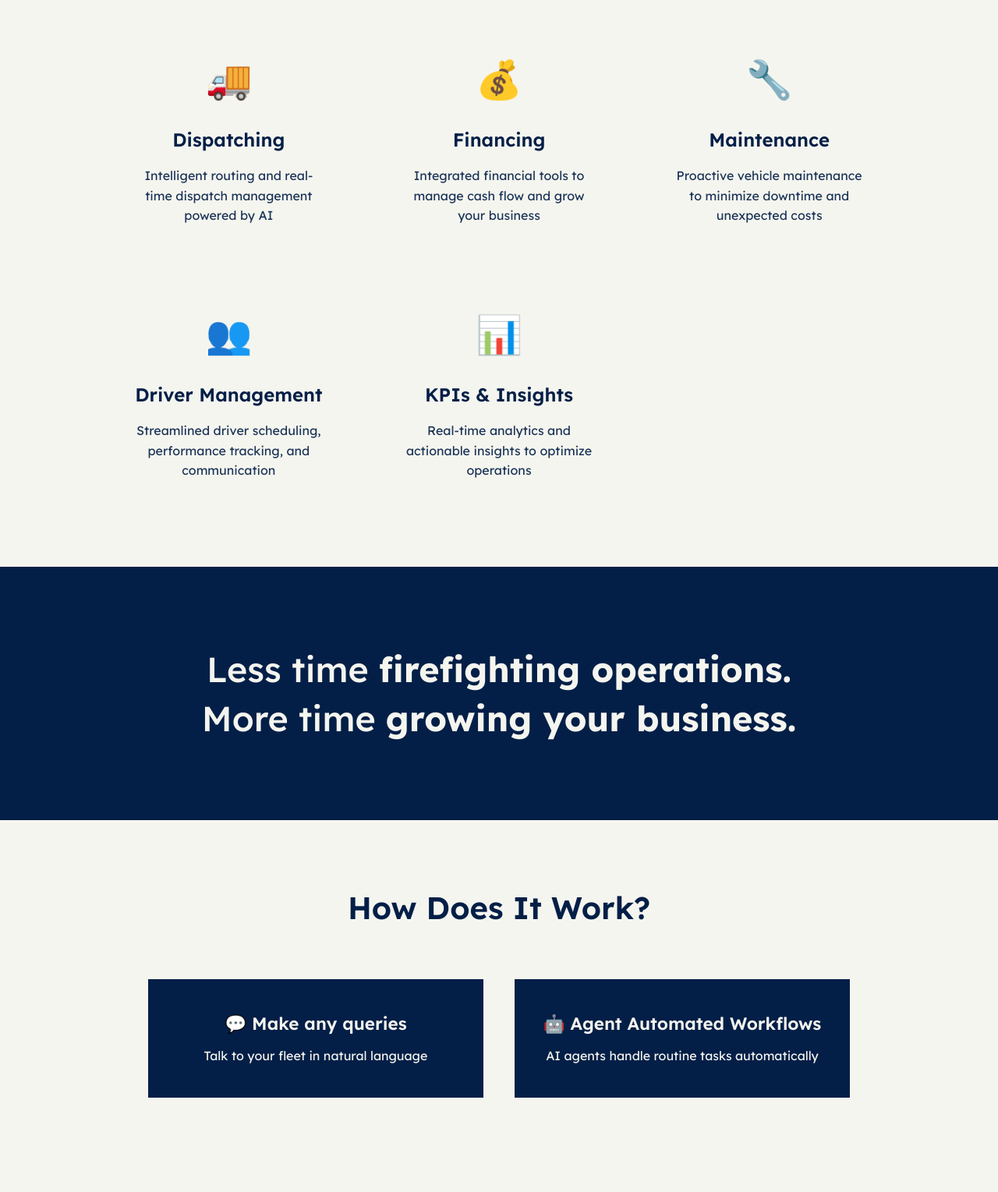
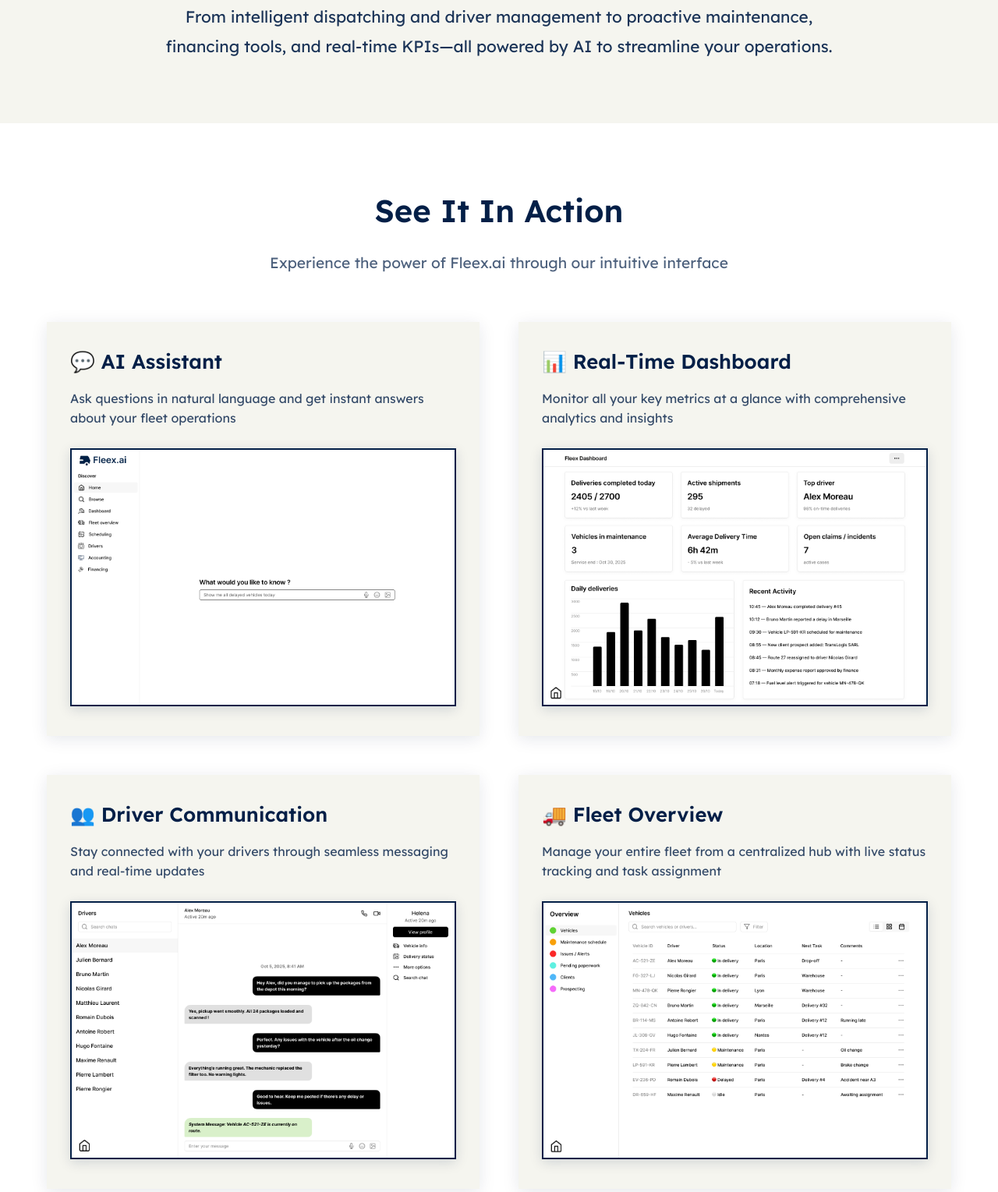
Before and after one commit to tatalarou/website, a plain HTML site: page index.html in a window 1280 px wide. Shown: the part 1355-2884 px from the top of the page at 78% size. Drawn offline with Linux system fonts and the light colour scheme.

Commit message:
Refactor index.html to enhance the product showcase section with new layout and styling. Replace the previous features grid with a more visually appealing showcase format, including updated descriptions and images. Introduce a footer social links section for improved connectivity. Adjust styles for better responsiveness across devices.

```diff
--- a/index.html
+++ b/index.html
@@ -170,79 +170,85 @@
         .features h2 {
             text-align: center;
             font-size: 2.5rem;
-            margin-bottom: 60px;
+            margin-bottom: 30px;
             font-weight: 600;
         }
 
-        .features-grid {
+        .features-summary {
+            text-align: center;
+            font-size: 1.3rem;
+            max-width: 900px;
+            margin: 0 auto;
+            line-height: 1.8;
+            color: #031f47;
+            opacity: 0.9;
+        }
+
+        /* Product Showcase */
+        .product-showcase {
+            background-color: #fff;
+            padding: 80px 0;
+        }
+
+        .product-showcase h2 {
+            text-align: center;
+            font-size: 2.5rem;
+            margin-bottom: 20px;
+            font-weight: 600;
+            color: #031f47;
+        }
+
+        .product-showcase .subtitle {
+            text-align: center;
+            font-size: 1.2rem;
+            color: #031f47;
+            opacity: 0.7;
+            margin-bottom: 60px;
+            max-width: 700px;
+            margin-left: auto;
+            margin-right: auto;
+        }
+
+        .showcase-grid {
             display: grid;
-            grid-template-columns: repeat(auto-fit, minmax(280px, 1fr));
-            gap: 40px;
-            max-width: 1000px;
+            grid-template-columns: repeat(auto-fit, minmax(500px, 1fr));
+            gap: 50px;
+            max-width: 1200px;
             margin: 0 auto;
         }
 
-        .feature-card {
-            text-align: center;
+        .showcase-item {
+            background-color: #f5f5ef;
             padding: 30px;
+            box-shadow: 0 4px 20px rgba(3, 31, 71, 0.1);
+            transition: transform 0.3s ease, box-shadow 0.3s ease;
         }
 
-        .feature-icon {
-            font-size: 3rem;
-            margin-bottom: 20px;
+        .showcase-item:hover {
+            transform: translateY(-5px);
+            box-shadow: 0 8px 30px rgba(3, 31, 71, 0.15);
         }
 
-        .feature-card h3 {
-            font-size: 1.5rem;
+        .showcase-item h3 {
+            font-size: 1.6rem;
             margin-bottom: 15px;
+            color: #031f47;
             font-weight: 600;
         }
 
-        .feature-card p {
+        .showcase-item p {
             font-size: 1rem;
+            color: #031f47;
+            opacity: 0.8;
+            margin-bottom: 25px;
             line-height: 1.6;
-            opacity: 0.9;
         }
 
-        /* How It Works */
-        .how-it-works {
-            padding: 80px 0;
-            text-align: center;
-        }
-
-        .how-it-works h2 {
-            font-size: 2.5rem;
-            margin-bottom: 60px;
-            font-weight: 600;
-        }
-
-        .workflow-container {
-            display: flex;
-            justify-content: center;
-            align-items: center;
-            gap: 40px;
-            flex-wrap: wrap;
-            max-width: 900px;
-            margin: 0 auto;
-        }
-
-        .workflow-item {
-            flex: 1;
-            min-width: 250px;
-            padding: 40px 30px;
-            background-color: #031f47;
-            color: #f5f5ef;
-            transition: transform 0.3s ease;
-        }
-
-        .workflow-item:hover {
-            transform: translateY(-5px);
-        }
-
-        .workflow-item h3 {
-            font-size: 1.4rem;
-            font-weight: 600;
-            margin-bottom: 10px;
+        .showcase-image {
+            width: 100%;
+            height: auto;
+            border: 2px solid #031f47;
+            box-shadow: 0 4px 15px rgba(3, 31, 71, 0.15);
         }
 
         /* Value Proposition */
@@ -558,6 +564,33 @@
             text-decoration: underline;
         }
 
+        .footer-social {
+            display: flex;
+            gap: 15px;
+            align-items: center;
+        }
+
+        .footer-social::before {
+            content: "•";
+            opacity: 0.5;
+        }
+
+        .footer-social a {
+            color: #f5f5ef;
+            text-decoration: none;
+            opacity: 0.8;
+            transition: opacity 0.3s ease, transform 0.3s ease;
+            font-size: 1.5rem;
+            display: inline-flex;
+            align-items: center;
+            gap: 8px;
+        }
+
+        .footer-social a:hover {
+            opacity: 1;
+            transform: translateY(-2px);
+        }
+
         /* Cookie Banner */
         .cookie-banner {
             position: fixed;
@@ -670,18 +703,18 @@
             }
 
             .features h2,
-            .how-it-works h2,
             .cta h2 {
                 font-size: 1.8rem;
+            }
+
+            .features-summary {
+                font-size: 1.1rem;
+                padding: 0 20px;
             }
 
             .value-prop h2 {
                 font-size: 1.6rem;
                 padding: 0 20px;
-            }
-
-            .workflow-container {
-                flex-direction: column;
             }
 
             .problem h2 {
@@ -763,6 +796,28 @@
             .cookie-btn {
                 width: 100%;
             }
+
+            .product-showcase h2 {
+                font-size: 2rem;
+            }
+
+            .product-showcase .subtitle {
+                font-size: 1rem;
+                padding: 0 20px;
+            }
+
+            .showcase-grid {
+                grid-template-columns: 1fr;
+                gap: 30px;
+            }
+
+            .showcase-item {
+                padding: 20px;
+            }
+
+            .showcase-item h3 {
+                font-size: 1.4rem;
+            }
         }
     </style>
 </head>
@@ -821,31 +876,38 @@
     <section class="features">
         <div class="container">
             <h2>Everything You Need, All in One Place</h2>
-            <div class="features-grid">
-                <div class="feature-card">
-                    <div class="feature-icon">🚚</div>
-                    <h3>Dispatching</h3>
-                    <p>Intelligent routing and real-time dispatch management powered by AI</p>
+            <p class="features-summary">From intelligent dispatching and driver management to proactive maintenance, financing tools, and real-time KPIs—all powered by AI to streamline your operations.</p>
+        </div>
+    </section>
+
+    <section class="product-showcase">
+        <div class="container">
+            <h2>See It In Action</h2>
+            <p class="subtitle">Experience the power of Fleex.ai through our intuitive interface</p>
+
+            <div class="showcase-grid">
+                <div class="showcase-item">
+                    <h3>💬 AI Assistant</h3>
+                    <p>Ask questions in natural language and get instant answers about your fleet operations</p>
+                    <img src="assets/Chatbox.png" alt="AI Chatbox Interface" class="showcase-image">
                 </div>
-                <div class="feature-card">
-                    <div class="feature-icon">💰</div>
-                    <h3>Financing</h3>
-                    <p>Integrated financial tools to manage cash flow and grow your business</p>
+
+                <div class="showcase-item">
+                    <h3>📊 Real-Time Dashboard</h3>
+                    <p>Monitor all your key metrics at a glance with comprehensive analytics and insights</p>
+                    <img src="assets/Dashboard.png" alt="Fleet Dashboard" class="showcase-image">
                 </div>
-                <div class="feature-card">
-                    <div class="feature-icon">🔧</div>
-                    <h3>Maintenance</h3>
-                    <p>Proactive vehicle maintenance to minimize downtime and unexpected costs</p>
+
+                <div class="showcase-item">
+                    <h3>👥 Driver Communication</h3>
+                    <p>Stay connected with your drivers through seamless messaging and real-time updates</p>
+                    <img src="assets/Drivers.png" alt="Driver Chat Interface" class="showcase-image">
                 </div>
-                <div class="feature-card">
-                    <div class="feature-icon">👥</div>
-                    <h3>Driver Management</h3>
-                    <p>Streamlined driver scheduling, performance tracking, and communication</p>
-                </div>
-                <div class="feature-card">
-                    <div class="feature-icon">📊</div>
-                    <h3>KPIs & Insights</h3>
-                    <p>Real-time analytics and actionable insights to optimize operations</p>
+
+                <div class="showcase-item">
+                    <h3>🚚 Fleet Overview</h3>
+                    <p>Manage your entire fleet from a centralized hub with live status tracking and task assignment</p>
+                    <img src="assets/Fleet Overview.png" alt="Fleet Overview Table" class="showcase-image">
                 </div>
             </div>
         </div>
@@ -857,22 +919,6 @@
                 Less time <span class="emphasis">firefighting operations.</span><br>
                 More time <span class="emphasis">growing your business.</span>
             </h2>
-        </div>
-    </section>
-
-    <section class="how-it-works">
-        <div class="container">
-            <h2>How Does It Work?</h2>
-            <div class="workflow-container">
-                <div class="workflow-item">
-                    <h3>💬 Make any queries</h3>
-                    <p>Talk to your fleet in natural language</p>
-                </div>
-                <div class="workflow-item">
-                    <h3>🤖 Agent Automated Workflows</h3>
-                    <p>AI agents handle routine tasks automatically</p>
-                </div>
-            </div>
         </div>
     </section>
 
@@ -939,6 +985,13 @@
     <footer>
         <div class="container">
             <p>&copy; 2025 Fleex.ai. All rights reserved.</p>
+            <div class="footer-social">
+                <a href="https://www.linkedin.com/company/fleexai" target="_blank" rel="noopener noreferrer" aria-label="Follow Fleex.ai on LinkedIn">
+                    <svg width="24" height="24" viewBox="0 0 24 24" fill="currentColor" xmlns="http://www.w3.org/2000/svg">
+                        <path d="M20.447 20.452h-3.554v-5.569c0-1.328-.027-3.037-1.852-3.037-1.853 0-2.136 1.445-2.136 2.939v5.667H9.351V9h3.414v1.561h.046c.477-.9 1.637-1.85 3.37-1.85 3.601 0 4.267 2.37 4.267 5.455v6.286zM5.337 7.433c-1.144 0-2.063-.926-2.063-2.065 0-1.138.92-2.063 2.063-2.063 1.14 0 2.064.925 2.064 2.063 0 1.139-.925 2.065-2.064 2.065zm1.782 13.019H3.555V9h3.564v11.452zM22.225 0H1.771C.792 0 0 .774 0 1.729v20.542C0 23.227.792 24 1.771 24h20.451C23.2 24 24 23.227 24 22.271V1.729C24 .774 23.2 0 22.222 0h.003z"/>
+                    </svg>
+                </a>
+            </div>
             <div class="footer-links">
                 <a href="privacy.html">Privacy Policy</a>
                 <a href="cookie-policy.html">Cookie Policy</a>
```
Also changed, not shown: assets/Chatbox.png (added), assets/Dashboard.png (added), assets/Drivers.png (added), assets/Fleet Overview.png (added).
